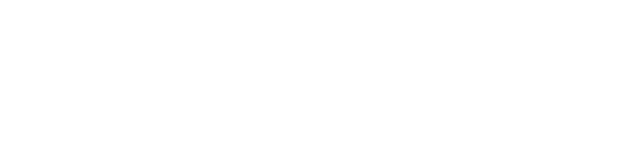
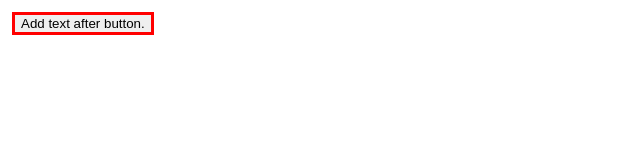
Before and after one commit to adrioro/DOM-Insertion-Outside-Practice, a plain HTML site: page index.html in a window 1280 px wide. Shown: the whole page, without its empty margins (0-640 px from the left). Drawn offline with nearby package versions, Linux system fonts and the light colour scheme.

Commit message:
Second commit

```diff
--- a/index.html
+++ b/index.html
@@ -12,6 +12,8 @@
 
    <body>
 
+      <button id="afterId">Add text after button.</button>
+
 
       <!-- Si tenéis jQuery importado a vuestro proyecto y os aparece este error con muchas
       de sus funciones, slideUp, slideDown, slideToggle etc… es porque seguramente
--- a/index.js
+++ b/index.js
@@ -0,0 +1,4 @@
+//.after
+$("#afterId").click(function () {
+    $(this).after("<h3>This text is being added after the button.</h3>")
+})
--- a/style.css
+++ b/style.css
@@ -1,3 +1,6 @@
+body{
+  margin: 12px;
+}
 p {
     color: red;
     margin: 5px;
@@ -6,3 +9,6 @@ p {
   p:hover {
     background: yellow;
   }
+  #afterId{
+    border:3px solid red;
+  }
```
